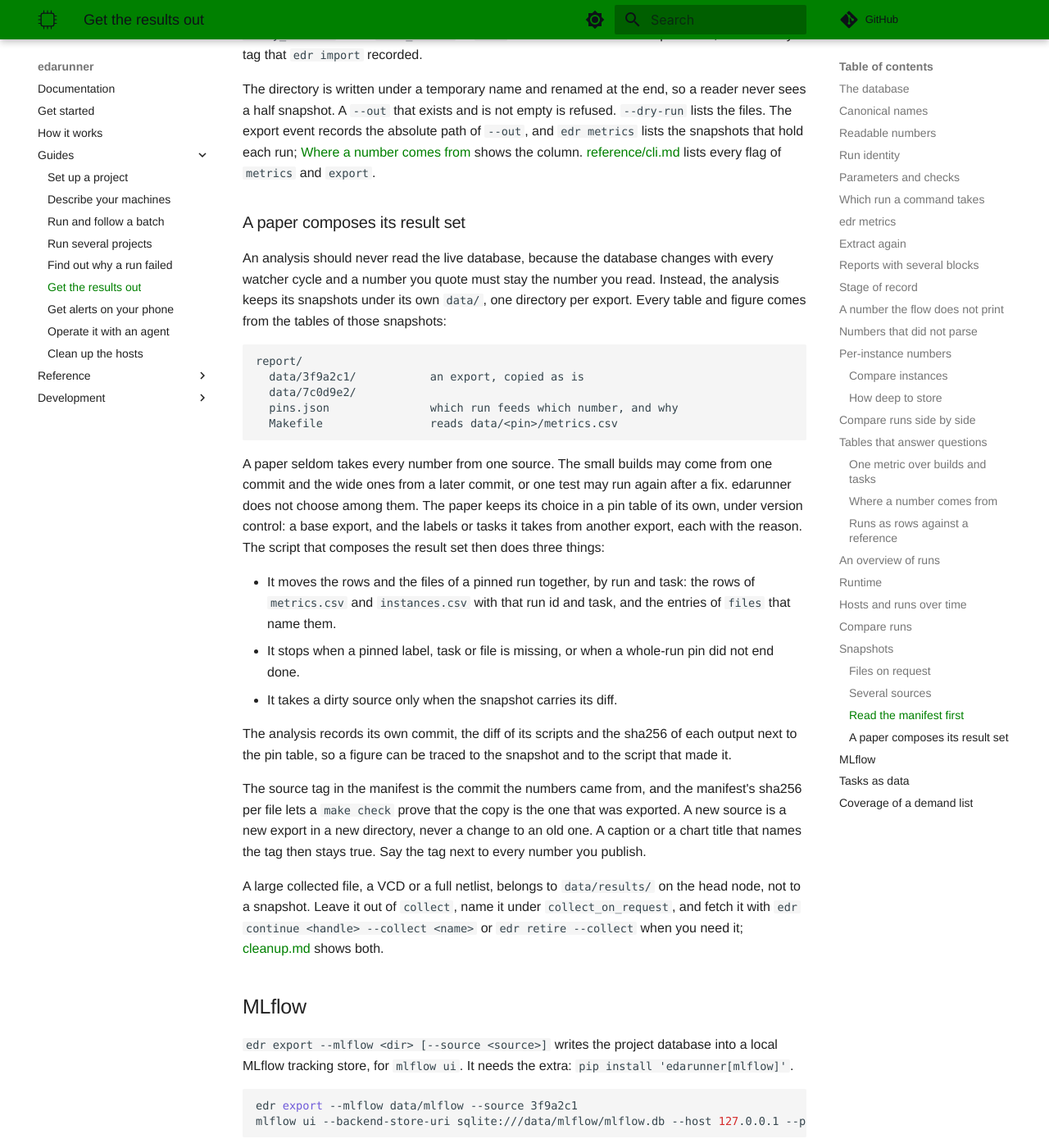
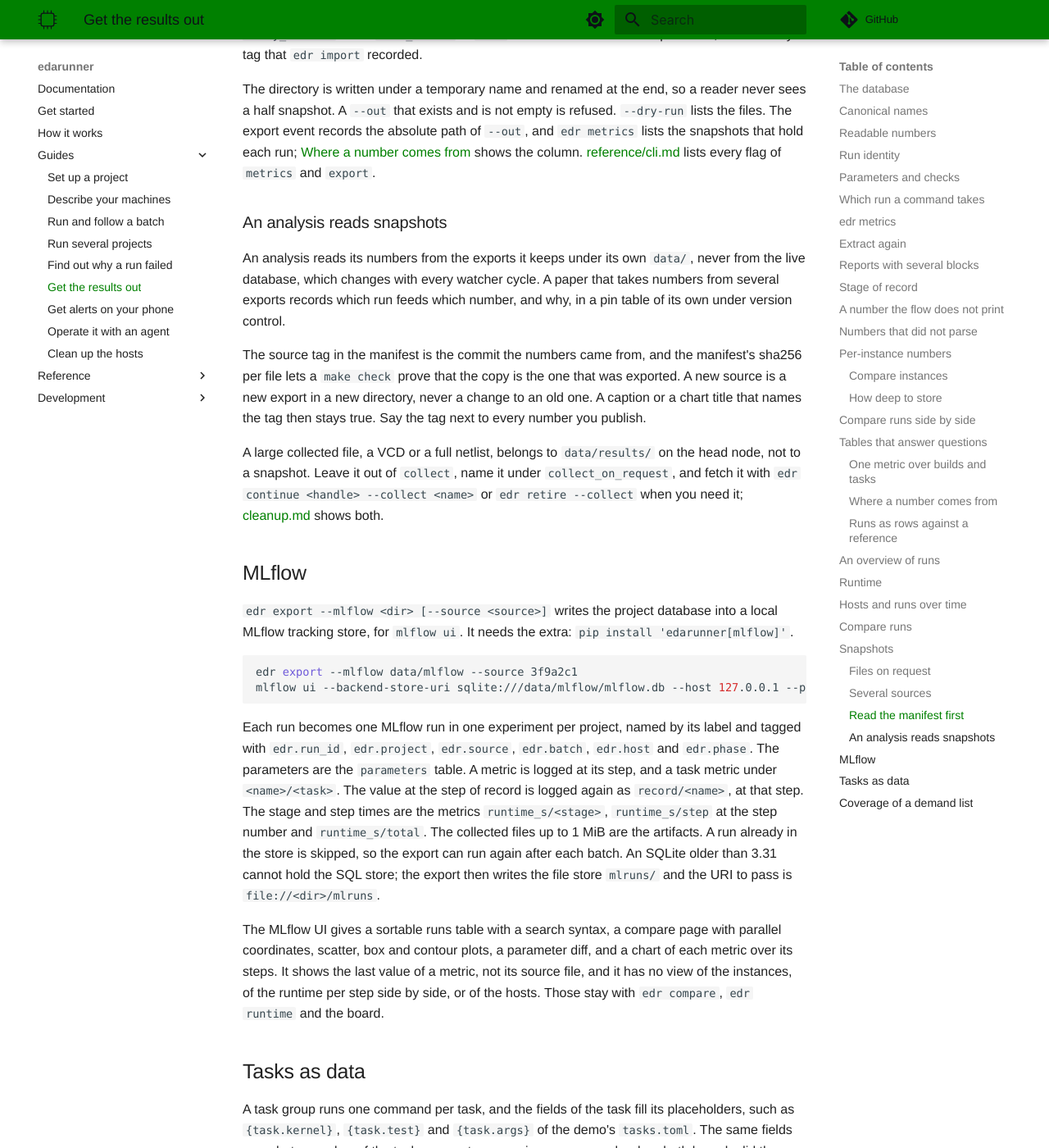
Before and after one commit to lionnus/edarunner, an MkDocs documentation site: the page built from docs/guides/results.md, in a window 1280 px wide and 1400 px high, scrolled down 25653 px. Shown: the whole window at 82% size. Built offline with MkDocs 1.6.1 and Material for MkDocs 9.7.7, drawn with Linux system fonts in a browser that asks for light colours; comment, search, counter and statistics services are not loaded.

Commit message:
:memo: docs: Shorten the state notes, name the checks across all projects, trim the paper essay

````diff
--- a/docs/guides/results.md
+++ b/docs/guides/results.md
@@ -1224,40 +1224,13 @@ hold each run; [Where a number comes from](#where-a-number-comes-from)
 shows the column. [reference/cli.md](../reference/cli.md) lists every
 flag of `metrics` and `export`.
 
-### A paper composes its result set
+### An analysis reads snapshots
 
-An analysis should never read the live database, because the database
-changes with every watcher cycle and a number you quote must stay the
-number you read. Instead, the analysis keeps its snapshots under its own
-`data/`, one directory per export. Every table and figure comes from the
-tables of those snapshots:
-
-```
-report/
-  data/3f9a2c1/           an export, copied as is
-  data/7c0d9e2/
-  pins.json               which run feeds which number, and why
-  Makefile                reads data/<pin>/metrics.csv
-```
-
-A paper seldom takes every number from one source. The small builds may
-come from one commit and the wide ones from a later commit, or one test
-may run again after a fix. edarunner does not choose among them. The
-paper keeps its choice in a pin table of its own, under version control:
-a base export, and the labels or tasks it takes from another export,
-each with the reason. The script that composes the result set then does
-three things:
-
-- It moves the rows and the files of a pinned run together, by run and
-  task: the rows of `metrics.csv` and `instances.csv` with that run id and
-  task, and the entries of `files` that name them.
-- It stops when a pinned label, task or file is missing, or when a
-  whole-run pin did not end done.
-- It takes a dirty source only when the snapshot carries its diff.
-
-The analysis records its own commit, the diff of its scripts and the
-sha256 of each output next to the pin table, so a figure can be traced
-to the snapshot and to the script that made it.
+An analysis reads its numbers from the exports it keeps under its own
+`data/`, never from the live database, which changes with every watcher
+cycle. A paper that takes numbers from several exports records which run
+feeds which number, and why, in a pin table of its own under version
+control.
 
 The source tag in the manifest is the commit the numbers came from, and
 the manifest's sha256 per file lets a `make check` prove that the copy is
````
Also changed, not shown: docs/dev/architecture.md (+3 -3 lines), docs/guides/projects.md (+2 -2 lines), docs/how-it-works.md (+7 -7 lines), docs/reference/cli.md (+3 -3 lines), docs/reference/states.md (+9 -15 lines), 5 other files.
